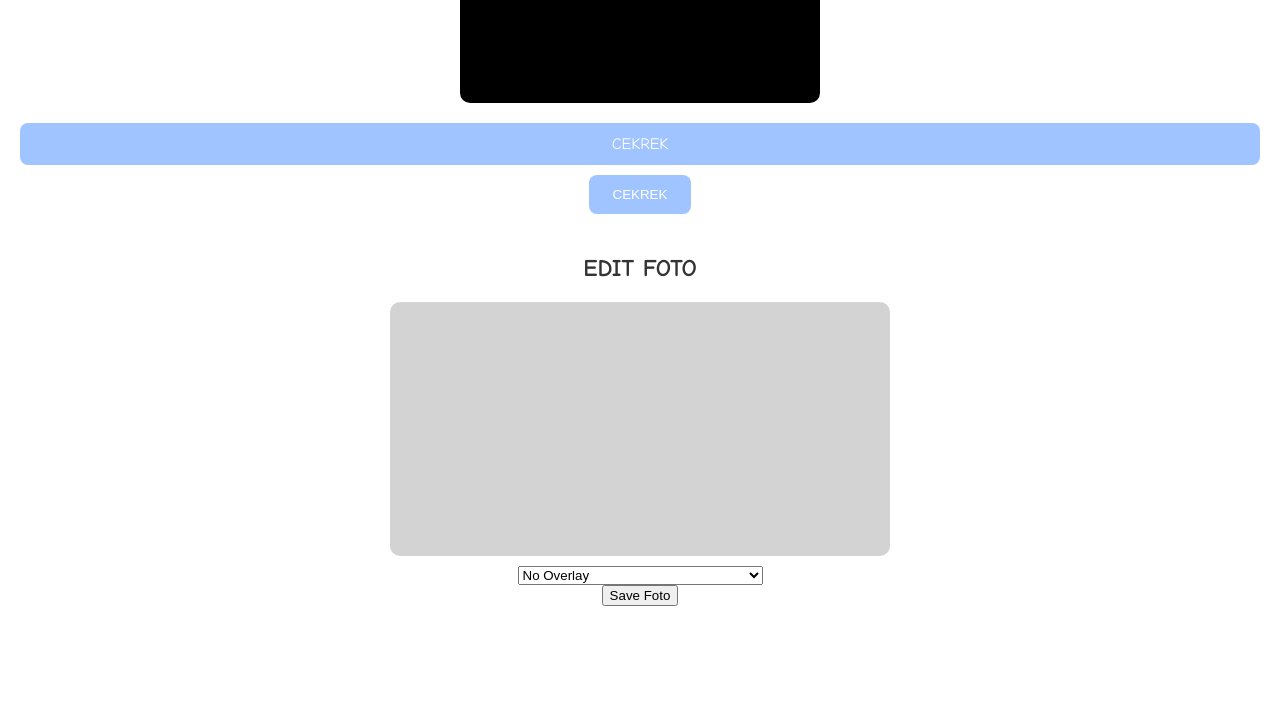
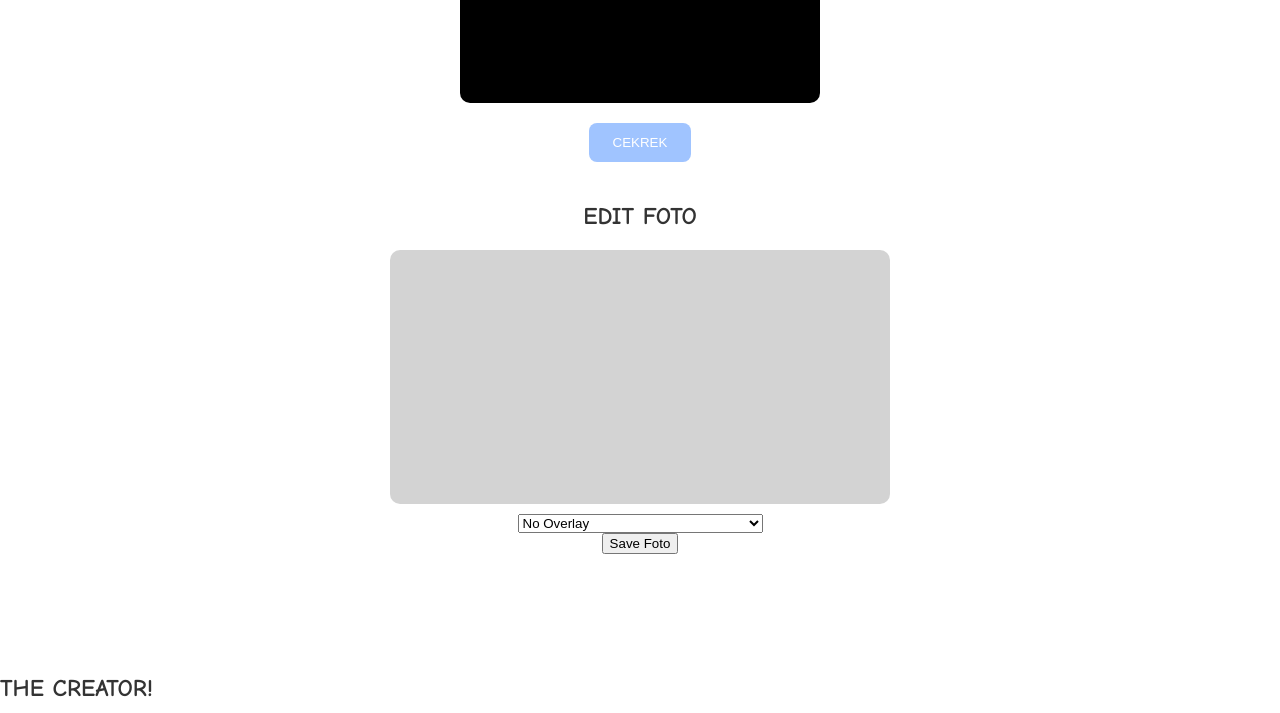
Before and after one commit to stngreii/casperstudio, a plain HTML site: page index.html in a window 1280 px wide. Shown: the part 1220-1933 px from the top of the page. Drawn offline with Linux system fonts and the light colour scheme.

Commit message:
Update index.html

```diff
--- a/index.html
+++ b/index.html
@@ -57,11 +57,7 @@
         </div>
 
         <div class="capture-container">
-            <div class="capture-btn">CEKREK</div>
-            <div class="capture-container">
-  <button class="capture-btn">CEKREK</button>
-</div>
-
+            <button class="capture-btn">CEKREK</button>
         </div>
 
         <div class="edit-tab">
```
